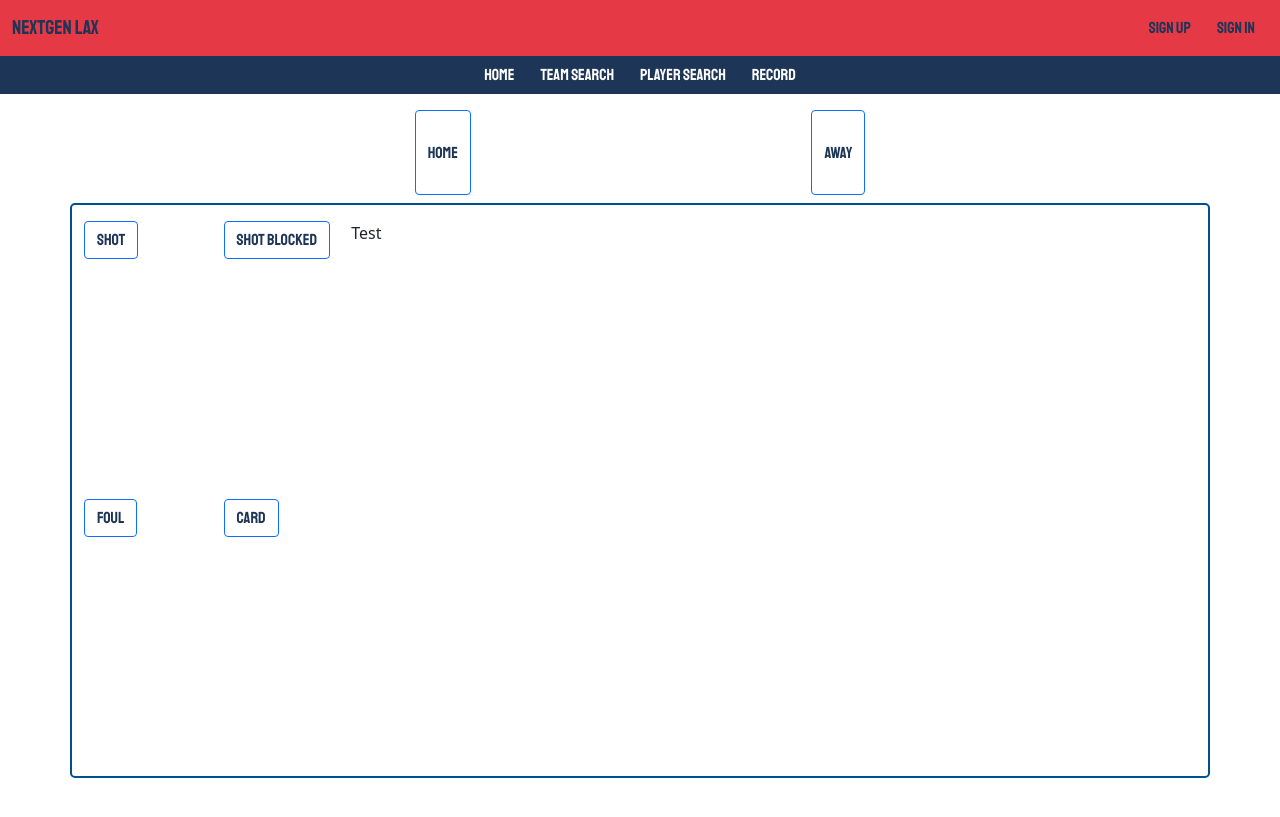
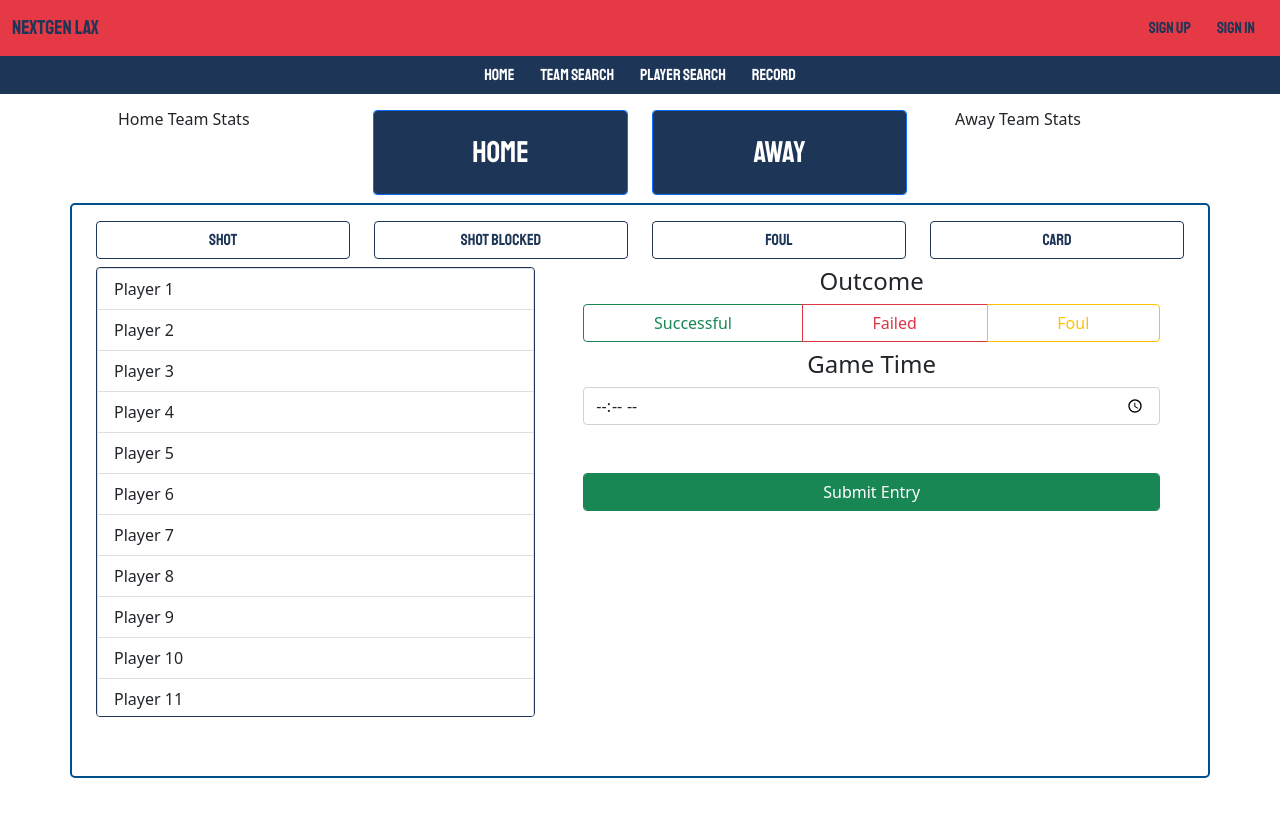
Before and after one commit to dnav-gmlx/testrepo, a Flask app: page /scorecard/record in a window 1280 px wide. Shown: the top 817 px of the page. Run offline with Flask 2, Linux system fonts and the light colour scheme.

Commit message:
more functionality

```diff
--- a/main/blueprints/scorecard/static/css/record.css
+++ b/main/blueprints/scorecard/static/css/record.css
@@ -2,7 +2,9 @@
     border: 2px solid #00508D;
     border-radius: 5px;
     display: flex;
-    justify-content: center;
+    justify-content: start;
+    flex-direction: column;
+    align-items: center;
     padding-top: 1rem;
     height: 85%;
 }
@@ -16,3 +18,20 @@
 .btn {
     white-space: nowrap;
 }
+
+.teamBtn {
+    color: white !important;
+    background-color: #1d3557 !important;
+    font-size:30px
+}
+
+.actionBtn {
+    border: 1px solid #1d3557 !important;
+    color: #1d3557 !important
+}
+
+.list-group {
+    border:1px solid #1d3557 !important;
+    max-height: 450px;
+    overflow-y: scroll;
+}
--- a/main/blueprints/scorecard/templates/scorecard/record.html
+++ b/main/blueprints/scorecard/templates/scorecard/record.html
@@ -8,26 +8,69 @@
 
 <div class="container-fluid px-0 mainContainer">
     <div class="container teamBtnContainer pt-3">
-        <button class="btn btn-outline-primary main-font mx-2">Home</button>
-        <button class="btn btn-outline-primary main-font mx-2">Away</button>
+        <div class="row w-100">
+            <div class="col">
+                <div class="container-fluid teamStatContainer">
+                    <h6>Home Team Stats</h6>
+                </div>
+            </div>
+            <div class="col">
+                <button class="btn btn-outline-primary form-control main-font h-100 teamBtn">Home</button>
+            </div>
+            <div class="col">
+                <button class="btn btn-outline-primary form-control main-font h-100 teamBtn">Away</button>
+            </div>
+            <div class="col">
+                <div class="container-fluid teamStatContainer">
+                    <h6>Away Team Stats</h6>
+                </div>
+            </div>
+        </div>
     </div>
     <div class="container formContainer mt-2">
-        <div class="row">
+        <div class="row w-100">
             <div class="col">
-                <button class="btn btn-outline-primary main-font">Shot</button>
+                <button class="btn btn-outline-primary main-font form-control actionBtn">Shot</button>
             </div>
             <div class="col">
-                <button class="btn btn-outline-primary main-font">Shot Blocked</button>
+                <button class="btn btn-outline-primary main-font form-control actionBtn">Shot Blocked</button>
             </div>
             <div class="col">
-                <button class="btn btn-outline-primary main-font">Foul</button>
+                <button class="btn btn-outline-primary main-font form-control actionBtn">Foul</button>
             </div>
             <div class="col">
-                <button class="btn btn-outline-primary main-font">Card</button>
+                <button class="btn btn-outline-primary main-font form-control actionBtn">Card</button>
             </div>
         </div>
-        <div class="container-fluid">
-            Test
+        <div class="container-fluid actionBox shotBox">
+            <div class="row pt-2">
+                <div class="col-5">
+                    <ul class="list-group">
+                        {% for n in range(12) %}
+                        <li class="list-group-item">
+                            Player {{n + 1}}
+                        </li>
+                        {% endfor %}
+                    </ul>
+                </div>
+                <div class="col">
+                    <div class="container-fluid">
+                        <h4 class="text-center">Outcome</h4>
+                        <div class="btn-group w-100" role="group" aria-label="Basic mixed styles example">
+                            <button type="button" class="btn btn-outline-success">Successful</button>
+                            <button type="button" class="btn btn-outline-danger">Failed</button>
+                            <button type="button" class="btn btn-outline-warning">Foul</button>
+                          </div>
+                    </div>
+                    <div class="container-fluid pt-2">
+                        <h4 class="text-center">Game Time</h4>
+                        <input type="time" class="form-control">
+                    </div>
+                    <div class="container-fluid pt-5">
+                        <button class="btn btn-success form-control">Submit Entry</button>
+                    </div>
+                </div>
+            </div>
         </div>
     </div>
 </div>
```
